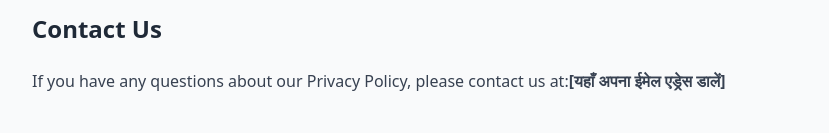
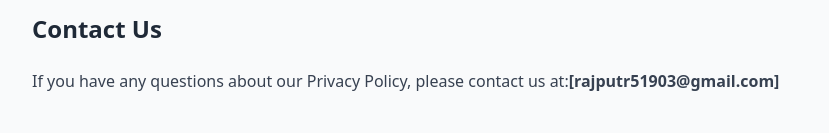
Before and after one commit to studybuild576-commits/my-tool-website, a Next.js app: page /privacy-policy in a window 1280 px wide. Shown: the part 819-952 px from the top of the page, without its empty margins (224-1053 px from the left). Built offline with nearby package versions, Linux system fonts and the light colour scheme.

Commit message:
Update page.tsx

```diff
--- a/app/privacy-policy/page.tsx
+++ b/app/privacy-policy/page.tsx
@@ -41,7 +41,7 @@ export default function PrivacyPolicyPage() {
           <h2 className="text-2xl font-bold text-gray-800">Contact Us</h2>
           <p>
             If you have any questions about our Privacy Policy, please contact us at:
-            <strong>[यहाँ अपना ईमेल एड्रेस डालें]</strong>
+            <strong>[rajputr51903@gmail.com]</strong>
           </p>
         </div>
       </div>
```
